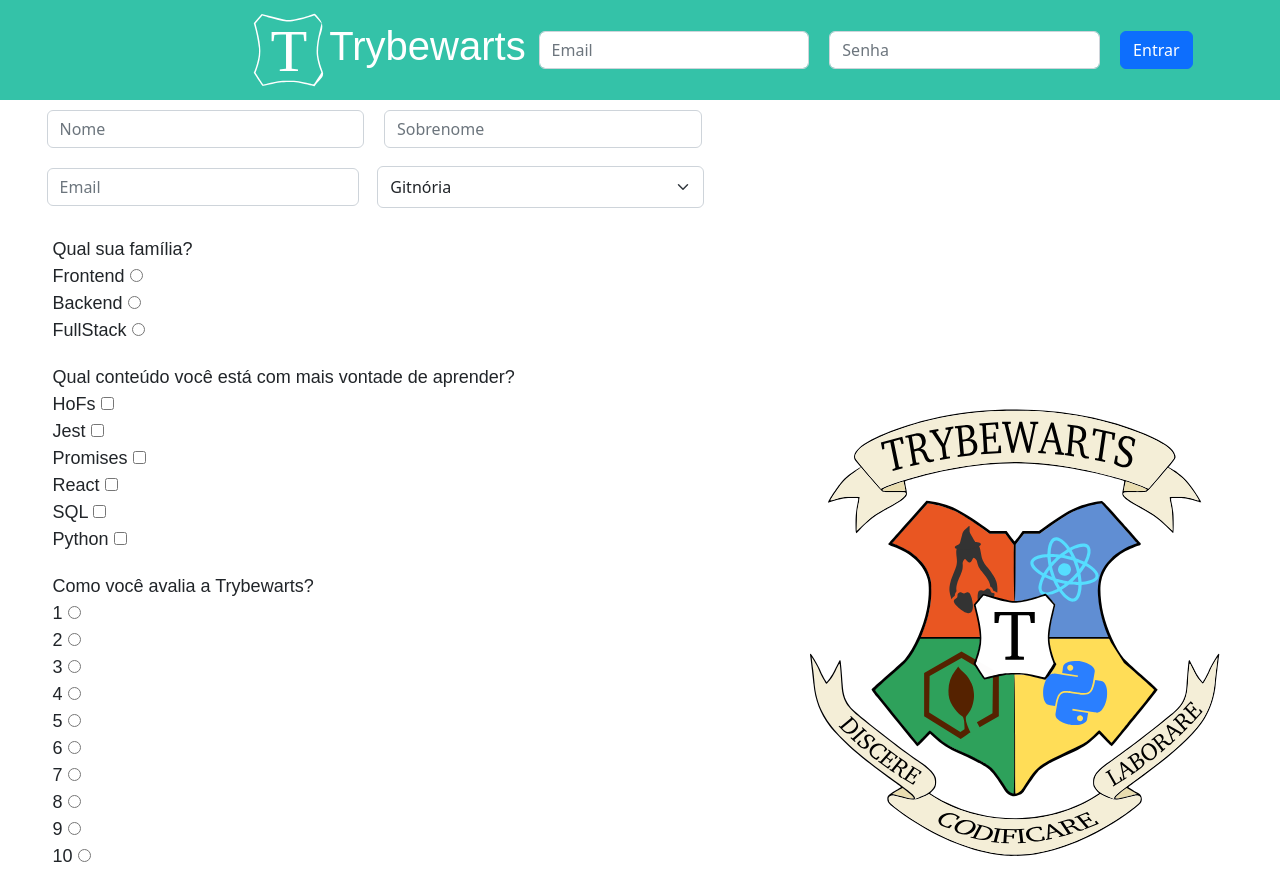
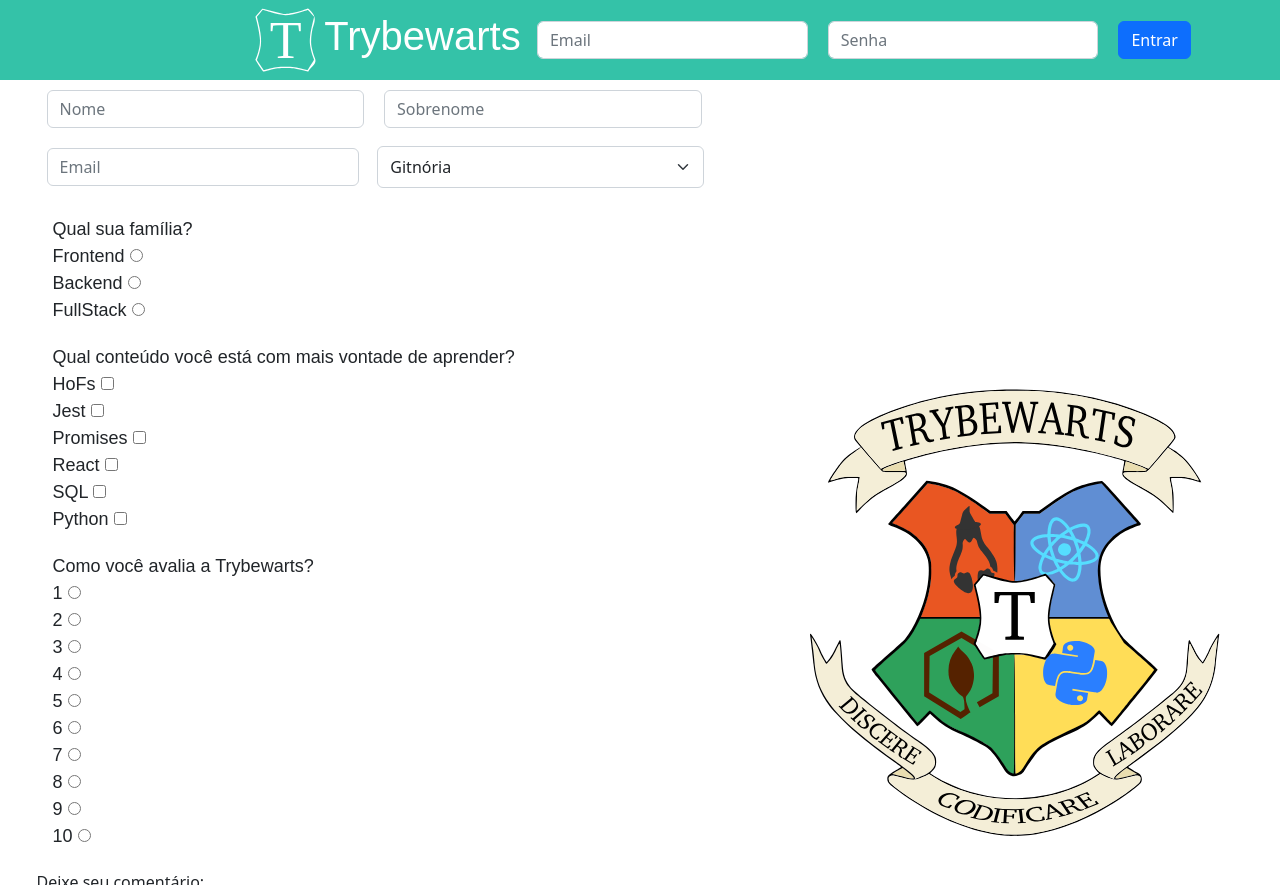
Before and after one commit to Rafael-Souza-97/trybewarts, a website: page index.html in a window 1280 px wide. Shown: the top 885 px of the page. Drawn offline with nearby package versions, Linux system fonts and the light colour scheme.

Commit message:
Update style.css

```diff
--- a/style.css
+++ b/style.css
@@ -11,7 +11,7 @@ https://cdn.jsdelivr.net/npm/bootstrap@5.2.2/dist/css/bootstrap.min.css;
   background-color: rgb(52, 194, 168);
   margin: 0;
   padding: 0;
-  height: 100px;
+  height: 80px;
   align-items: center;
 }
 
@@ -21,7 +21,7 @@ h1 {
 }
 
 .trybewarts-header-logo {
-  width: 75px;
+  width: 65px;
   margin-left: 250px;
 }
 
```
